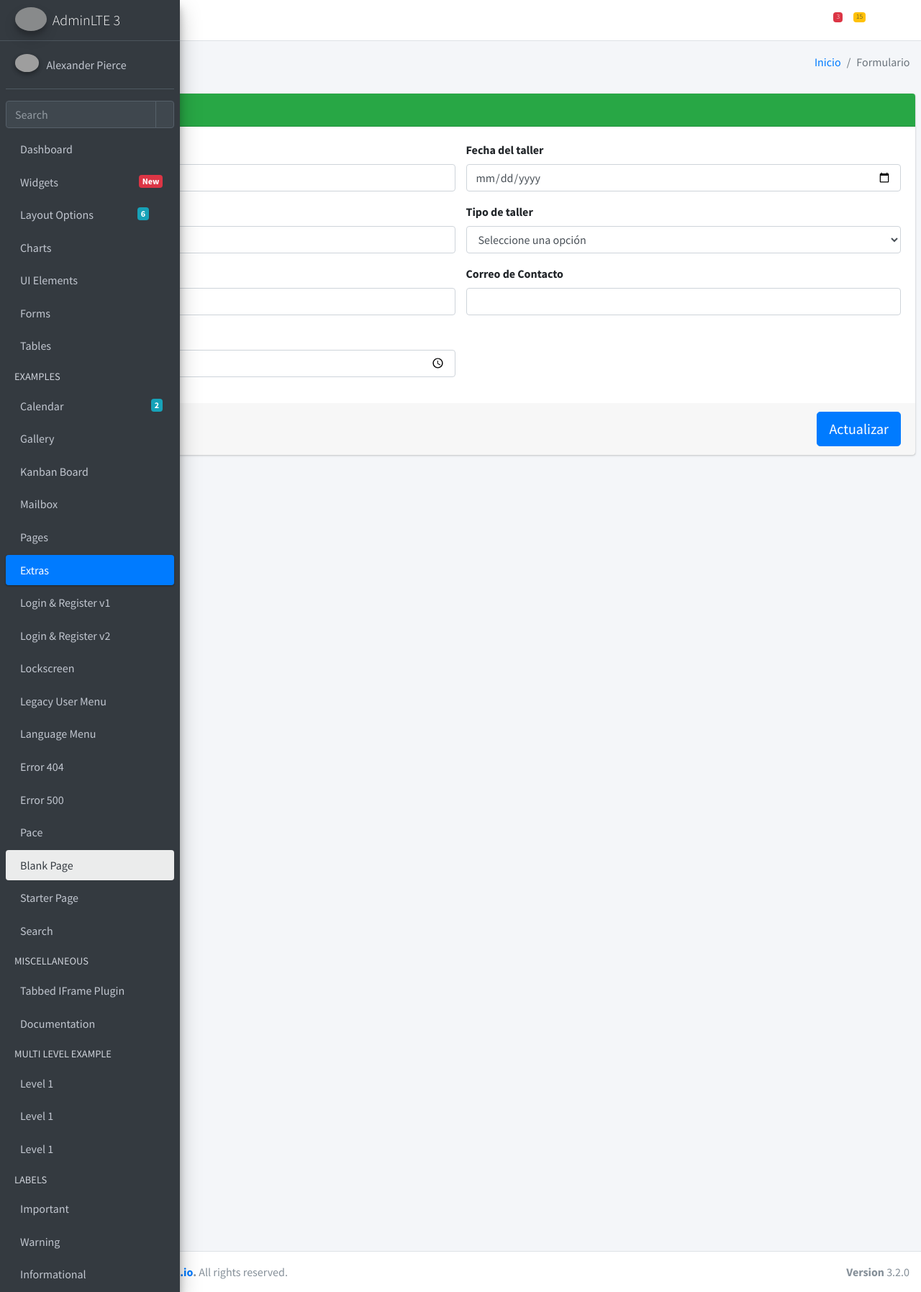
After one commit to danielvazquez-utp/ejemplo_taller, a CodeIgniter app: page /ejemplo_taller/index.php/taller/actualizar_taller in a window 1280 px wide. The commit adds this page. Shown: the whole page at 72% size. Run offline with CodeIgniter, Linux system fonts and the light colour scheme; data that the repository does not hold is empty; some libraries are stand-ins or nearby versions; grey boxes are pictures that could not be loaded.

Commit message:
Ultimas modificaciones

```diff
--- a/application/config/routes.php
+++ b/application/config/routes.php
@@ -55,8 +55,11 @@ $route['translate_uri_dashes'] = FALSE;
 
 $route['bienvenida']    = 'Taller/primer_vista';
 $route['agregar']       = 'Taller/agregar_taller';
-$route['form']       = 'Taller/formulario';
-$route['form/(:num)']       = 'Taller/formulario';
-$route['save_form']       = 'Taller/guardar_formulario';
-$route['delete']       = 'Taller/borrar_taller';
-$route['delete/(:any)']       = 'Taller/borrar_taller';
+$route['formulario']    = 'Taller/formulario';
+$route['formulario/(:num)']  = 'Taller/formulario';
+$route['guardar']       = 'Taller/guardar_formulario';
+$route['borrar/(:any)'] = 'Taller/borrar_taller';
+$route['actualizar/(:any)'] = 'Taller/actualizar_taller';
+$route['actualiza']     = 'Taller/actualiza_taller';
+$route['recupera_taller']  = 'Taller/recupera_taller';
+$route['actualiza_taller'] = 'Taller/actualiza_taller_asincrono';
--- a/application/controllers/Taller.php
+++ b/application/controllers/Taller.php
@@ -1,4 +1,5 @@
 <?php
+error_reporting(0);
 defined('BASEPATH') OR exit('No direct script access allowed');
 
 class Taller extends CI_Controller {
@@ -10,7 +11,7 @@ class Taller extends CI_Controller {
 
 		// Agregar helpers y librerias adicionales al controlador
 		$this->load->helper('url');
-		//agregar modelos
+		// Agregar modelo
 		$this->load->model('General_model');
 	}
 
@@ -38,14 +39,14 @@ class Taller extends CI_Controller {
 	{
 		$this->load->view('Taller/personal_view');
 	}
+
 	public function formulario()
 	{
 		$edicion = $this->uri->segment(2, 0);
 		$talleres = $this->General_model->get('talleres', array(), array(), '');
-
-		$data = array(
-			'talleres' => $talleres,
-			'edicion'  => $edicion,
+		$data 	= array(
+			'talleres'	=>	$talleres,
+			'edicion'	=>	$edicion,
 		);
 
 		$this->load->view('Commons/head_view');
@@ -54,49 +55,122 @@ class Taller extends CI_Controller {
 		$this->load->view('Commons/navbar_view');
 		$this->load->view('Commons/main_side_bar_view');
 
-		//archivo que se modifica para el contenido
+		// Aquí va el contenido
 		$this->load->view('Taller/form_view', $data);
-		//vista del modal
+		//$this->load->view('Commons/content_wrapper_view');
+		// Aquí agregamos ventana modal
 		$this->load->view('Taller/form_modal_view');
 
 		$this->load->view('Commons/footer_view');
 		$this->load->view('Commons/wrapper_close_view');
 		$this->load->view('Commons/javascript_view');
 
-		//hoja de datable
+		// Aquí mi javascript
 		$this->load->view('Taller/form_datatable_view');
+		$this->load->view('Taller/form_sa_view');
 		$this->load->view('Taller/form_js_view');
-		$this->load->view('Taller/form_sa_view');
+
 		$this->load->view('Commons/body_close_view');
 	}
 
-	public function guardar_formulario(){
-		foreach($_POST as $key => $value){
+	public function guardar_formulario()
+	{
+		foreach ($_POST as $key => $value) {
 			echo "$key = $value <br>";
 		}
+
 		$valores = array(
-			'nombre' => $this->input->post('nombre'),
-			'lugar' =>$this->input->post('lugar'),
-			'cupo' =>$this->input->post('cupo'),
-			'hora' =>$this->input->post('hora'),
-			'fecha' =>$this->input->post('fecha'),
-			'tipo' =>$this->input->post('tipo'),
-			'email' =>$this->input->post('contacto'),
-			'fecha_reg' => date("Y-m-d H:i:s"),
+			'fecha_reg'	=>	date("Y-m-d H:i:s"),
+			'nombre'	=>	$this->input->post('nombre'),
+			'tipo'		=>	$this->input->post('tipo'),
+			'lugar'		=>	$this->input->post('lugar'),
+			'hora'		=>	$this->input->post('hora'),
+			'fecha'		=>	$this->input->post('fecha'),
+			'email'		=>	$this->input->post('correo'),
+			'cupo'		=>	$this->input->post('cupo'),
 		);
 
 		$this->General_model->set('talleres', $valores);
-		redirect (base_url('form/1'));
+		redirect(base_url('formulario/1'));
 	}
 
-	public function borrar_taller(){
+	public function borrar_taller()
+	{
+		$id_taller = $this->uri->segment(2);
+		//echo $id_taller;
+		$valores = array(
+			'id_taller'	=>	$id_taller,
+		);
+		$this->General_model->delete('talleres', $valores);
+		redirect(base_url('formulario/2'));
+	}
 
-		$id_taller=$this->uri->segment(2);
-		$valores= array(
-			'id_taller' => $id_taller,
+	public function actualizar_taller()
+	{
+		$id = $this->uri->segment(2, 0);
+		$talleres = $this->General_model->get('talleres', array('id_taller'=>$id), array(), '');
+		// $taller = false;
+		// if($talleres!=false){
+		// 	$taller = $talleres->row(0);
+		// }
+		$taller = ($talleres!=false)? $talleres->row(0) : false;
+		$data 	= array(
+			'taller'	=>	$taller,
 		);
 
-		$this->General_model->delete('talleres', $valores);
-		redirect (base_url('form/2'));
+		$this->load->view('Commons/head_view');
+		$this->load->view('Commons/body_open_view');
+		$this->load->view('Commons/wrapper_open_view');
+		$this->load->view('Commons/navbar_view');
+		$this->load->view('Commons/main_side_bar_view');
+
+		// Aquí va el contenido
+		$this->load->view('Taller/actualizar_view', $data);
+
+		$this->load->view('Commons/footer_view');
+		$this->load->view('Commons/wrapper_close_view');
+		$this->load->view('Commons/javascript_view');
+
+		// Aquí mi javascript
+
+		$this->load->view('Commons/body_close_view');
+	}
+
+	public function actualiza_taller()
+	{
+		$valores = array(
+			'nombre'	=>	$this->input->post('nombre'),
+			'tipo'		=>	$this->input->post('tipo'),
+			'lugar'		=>	$this->input->post('lugar'),
+			'hora'		=>	$this->input->post('hora'),
+			'fecha'		=>	$this->input->post('fecha'),
+			'email'		=>	$this->input->post('correo'),
+			'cupo'		=>	$this->input->post('cupo'),
+		);
+
+		$this->General_model->update('talleres', array('id_taller'=>$this->input->post('id')), $valores);
+		redirect(base_url('formulario/3'));
+	}
+
+	public function recupera_taller()
+	{
+		$id = $this->input->post('id_taller');
+		$talleres = $this->General_model->get('talleres', array('id_taller'=>$id), array(), '');
+		$taller = ($talleres!=false)? $talleres->row(0) : false;
+		echo json_encode($taller);
+	}
+
+	public function actualiza_taller_asincrono()
+	{
+		$valores = array(
+			'nombre'	=>	$this->input->post('nombre'),
+			'tipo'		=>	$this->input->post('tipo'),
+			'lugar'		=>	$this->input->post('lugar'),
+			'hora'		=>	$this->input->post('hora'),
+			'fecha'		=>	$this->input->post('fecha'),
+			'email'		=>	$this->input->post('email'),
+			'cupo'		=>	$this->input->post('cupo'),
+		);
+		$this->General_model->update('talleres', array('id_taller'=>$this->input->post('id')), $valores);
 	}
 }
--- /dev/null
+++ b/application/views/Taller/actualizar_view.php
@@ -0,0 +1,86 @@
+<!-- Content Wrapper. Contains page content -->
+<div class="content-wrapper">
+    <!-- Content Header (Page header) -->
+    <section class="content-header">
+      <div class="container-fluid">
+        <div class="row mb-2">
+          <div class="col-sm-6">
+            <h1>Formulario</h1>
+          </div>
+          <div class="col-sm-6">
+            <ol class="breadcrumb float-sm-right">
+              <li class="breadcrumb-item"><a href="#">Inicio</a></li>
+              <li class="breadcrumb-item active">Formulario</li>
+            </ol>
+          </div>
+        </div>
+      </div><!-- /.container-fluid -->
+    </section>
+
+    <!-- Main content -->
+    <section class="content">
+      <form action="<?php echo base_url('actualiza')  ?>" method="post">
+        <div class="card card-success">
+          <div class="card-header">
+            <h4 class="card-title">
+              <i class="fas fa-plus-circle"></i>
+              Actualizar taller
+            </h4>
+          </div>
+          <div class="card-body">
+
+            <div class="row">
+              <div class="col-xs-12 col-md-12 col-lg-6">
+                <input type="hidden" name="id" id="id" value="<?php echo $taller->id_taller ?>">
+                <div class="form-group">
+                  <label for="">Nombre del taller</label>
+                  <input type="text" name="nombre" id="nombre" class="form-control" placeholder="Escriba aquí" required="required" value="<?php echo $taller->nombre ?>">
+                </div>
+                <div class="form-group">
+                  <label for="">Lugar</label>
+                  <input type="text" name="lugar" id="lugar" class="form-control" placeholder="Escriba aquí" required="required" value="<?php echo $taller->lugar ?>">
+                </div>
+                <div class="form-group">
+                  <label for="">Cupo del taller</label>
+                  <input type="number" name="cupo" id="cupo" class="form-control" placeholder="0" min="1" max="100" required="required" value="<?php echo $taller->cupo ?>">
+                </div>
+                <div class="form-group">
+                  <label for="">Hora del taller</label>
+                  <input type="time" name="hora" id="hora" class="form-control" required="required" value="<?php echo $taller->hora ?>">
+                </div>
+              </div>
+              <div class="col-xs-12 col-md-12 col-lg-6">
+                <div class="form-group">
+                  <label for="">Fecha del taller</label>
+                  <input type="date" name="fecha" id="fecha" class="form-control" required="required" value="<?php echo $taller->fecha ?>">
+                </div>
+                <div class="form-group">
+                  <label for="">Tipo de taller</label>
+                  <select name="tipo" id="tipo" class="form-control" required="required">
+                    <option value="">Seleccione una opción</option>
+                    <option <?php echo ($taller->tipo==1)? 'selected="selected"' : '' ?> value="1">Presencial</option>
+                    <option <?php echo ($taller->tipo==2)? 'selected="selected"' : '' ?> value="2">Semi-Presencial</option>
+                    <option <?php echo ($taller->tipo==3)? 'selected="selected"' : '' ?> value="3">Virtual</option>
+                  </select>
+                </div>
+                <div class="form-group">
+                  <label for="">Correo de Contacto</label>
+                  <input type="email" name="correo" id="correo" class="form-control" required="required" value="<?php echo $taller->email ?>" >
+                </div>
+              </div>
+            </div>
+
+
+
+          </div>
+          <div class="card-footer">
+            <button type="submit" class="btn btn-primary btn-lg float-right">Actualizar</button>
+            <a href="<?php echo base_url('formulario') ?>" class="btn btn-warning">Cancelar</a>
+          </div>
+        </div>
+      </form>
+
+    </section>
+    <!-- /.content -->
+  </div>
+  <!-- /.content-wrapper -->
```
Also changed, not shown: application/views/Taller/form_js_view.php (+83 -9 lines), application/views/Taller/form_modal_view.php (+44 -2 lines), application/views/Taller/form_sa_view.php (+10 -8 lines), application/views/Taller/form_view.php (+70 -76 lines).
